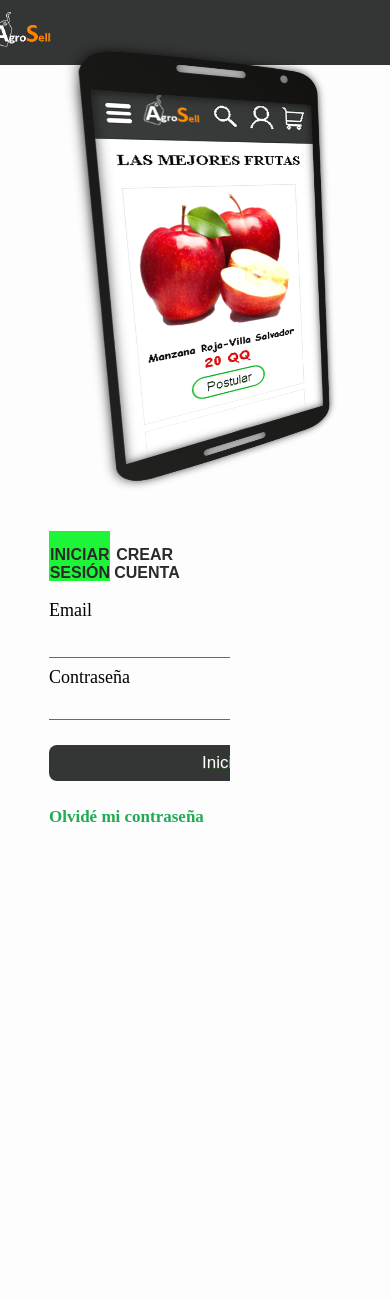
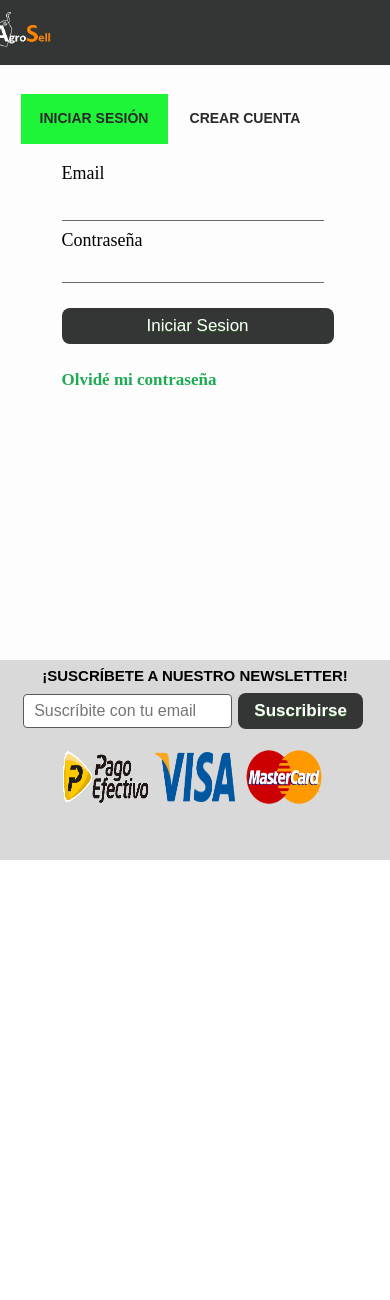
Before and after one commit to LBRAVORUIZ/AGROSELL, a PHP site: page /html/iniciar_sesion.html in a window 390 px wide; the page is wider, and only the part inside the window is pictured. Shown: the top 1300 px of that part. After the commit the page ends 860 px from the top of that part, so only its background shows below. Run offline with PHP 8.4, Linux system fonts and the light colour scheme; some libraries are stand-ins or nearby versions.

Commit message:
INICIAR_SESION_ADAPTACIÓN

```diff
--- a/css/general.css
+++ b/css/general.css
@@ -410,6 +410,7 @@
 	margin-top: 3%;
 
 
+
 }
 .presentacion_productos{
 width: 202.5px;
@@ -476,13 +477,12 @@
 }
 
 .parte_superior{
-height:40px;
+height:10%;
 margin-top: 15px;
 }
 
 .parte_inferior{
-height: 500px;
-
+height:80%;
 
 }
 /*PARTE SUPERIOR*/
--- a/css/iniciar_sesion.css
+++ b/css/iniciar_sesion.css
@@ -89,7 +89,7 @@
 	top:5px;
 }
 
-.boton_iniciar_sesion{
+.boton_iniciar_sesion_final{
 background:#333634;
 -moz-border-radius:28px;
 -webkit-border-radius:28px;
@@ -99,15 +99,15 @@
 color:#FFFFFF;
 font-family:Arial;
 font-size:17px;
-padding:8px 153px;
+padding:8px 155px;
 text-decoration:none;
 text-shadow:0px 0.5px 0px #2f6627;
 }
-.boton_iniciar_sesion:hover {
+.boton_iniciar_sesion_final:hover {
 	background-color:#1FAB54;
 	color: #FFFFFF;
 }
-.boton_iniciar_sesion:active {
+.boton_iniciar_sesion_final:active {
 	background-color:#249950;
 	color: #FFFFFF;
 }
@@ -320,3 +320,182 @@
 	text-align: center;
 	color: #767171;
 }
+
+@media screen and (max-width:900px) {
+
+#div_iniciar_sesion{
+width:65%;
+height:100%;
+margin-top:10%;
+
+}
+
+
+
+#iniciar_sesion_imagen{
+ width:30%;
+ height: 500px;
+ margin-left: 0%;
+ margin-top: 5%;
+
+}
+}
+
+
+@media screen and (max-width:800px) {
+
+#div_iniciar_sesion{
+width:75%;
+margin-top:10%;
+margin-left: -8%;
+margin-right: -10%;
+
+
+}
+
+}
+
+@media screen and (max-width:700px) {
+
+#iniciar_sesion_imagen{
+display: none;
+
+}
+#div_iniciar_sesion{
+width:100%;
+margin-left: 2%;
+}
+
+}
+
+@media screen and (max-width:600px) {
+
+#div_iniciar_sesion{
+margin-left: -8%;
+}
+}
+
+@media screen and (max-width:550px) {
+
+#div_iniciar_sesion{
+
+margin-left: 0%;
+}
+
+.boton_iniciar_sesion_final{
+padding:8px 105px;
+}
+.input_iniciar_sesion{
+width: 300px;
+height:30px;
+}
+.input_crear_cuenta{
+width: 300px;
+}
+
+#tabla_crear_cuenta{
+	margin-left: -13%;
+}
+
+#titulo_iniciar_registro  li{
+
+	width: 40%;
+	position: relative;
+    left:0%;
+
+
+
+}
+
+#titulo_iniciar_registro  li a{
+
+	top: 30%;
+	font-size:14px;
+}
+
+}
+
+@media screen and (max-width:450px) {
+
+#div_iniciar_sesion{
+
+margin-left: -5%;
+margin-top: 15%;
+
+}
+
+.boton_iniciar_sesion_final{
+padding:8px 85px;
+}
+.input_iniciar_sesion{
+width: 250px;
+}
+.input_crear_cuenta{
+width: 250px;
+}
+
+#tabla_crear_cuenta{
+	margin-left: -20%;
+
+}
+
+#titulo_iniciar_registro  li{
+
+	width: 42%;
+	position: relative;
+    left:0%;
+
+}
+#texto_comenzemos{
+	font-size: 15px;
+}
+
+}
+
+@media screen and (max-width:350px) {
+
+#div_iniciar_sesion{
+
+margin-left: -5%;
+margin-top: 18%;
+
+}
+
+.boton_iniciar_sesion_final{
+padding:8px 58px;
+}
+.input_iniciar_sesion{
+width: 200px;
+}
+.input_crear_cuenta{
+width: 200px;
+}
+
+#tabla_crear_cuenta{
+	margin-left: -20%;
+
+}
+#titulo_iniciar_registro  li a{
+
+	top: 30%;
+	font-size:12px;
+}
+
+#tabla_iniciar_sesion{
+font-size: 16px;
+}
+.olvidar_contraseña{
+	font-size: 14px;
+}
+#tabla_crear_cuenta{
+	font-size: 16px;
+}
+
+#tabla_crear_cuenta_agricultor{
+	font-size: 16px;
+}
+
+#tabla_crear_cuenta_comerciante{
+	font-size: 16px;
+}
+}
--- a/html/iniciar_sesion.html
+++ b/html/iniciar_sesion.html
@@ -48,7 +48,7 @@
     <input type="password" name="password" class="input_iniciar_sesion" id="password">
     </td></tr>
     <tr>
-      <td colspan="2"><br><a href="#" class="boton_iniciar_sesion">Iniciar Sesion</a></td>
+      <td colspan="2"><br><a href="#" class="boton_iniciar_sesion_final">Iniciar Sesion</a></td>
     </tr>
     <tr>
       <td colspan="2"><br><a href="recuperar_contrasena.html" id="boton_recuperar_contraseña" class="olvidar_contraseña">Olvidé mi contraseña</a></td>
@@ -128,7 +128,7 @@
     <input type="text" name="direccion_agricultor" class="input_crear_cuenta" id="direccion_agricultor">
     </td></tr>
     <tr>
-      <td colspan="2"><br><a href="#" class="boton_iniciar_sesion">Crear Cuenta</a></td>
+      <td colspan="2"><br><a href="#" class="boton_iniciar_sesion_final">Crear Cuenta</a></td>
     </tr>
   </tbody>
 </table>
@@ -177,7 +177,7 @@
     <input type="text" name="direccion_comerciante" class="input_crear_cuenta" id="direccion_comerciante">
     </td></tr>
     <tr>
-      <td colspan="2"><br><a href="#" class="boton_iniciar_sesion">Crear Cuenta</a></td>
+      <td colspan="2"><br><a href="#" class="boton_iniciar_sesion_final">Crear Cuenta</a></td>
     </tr>
   </tbody>
 </table>
```
Also changed, not shown: html/Parte2.html (+1 -21 lines).
